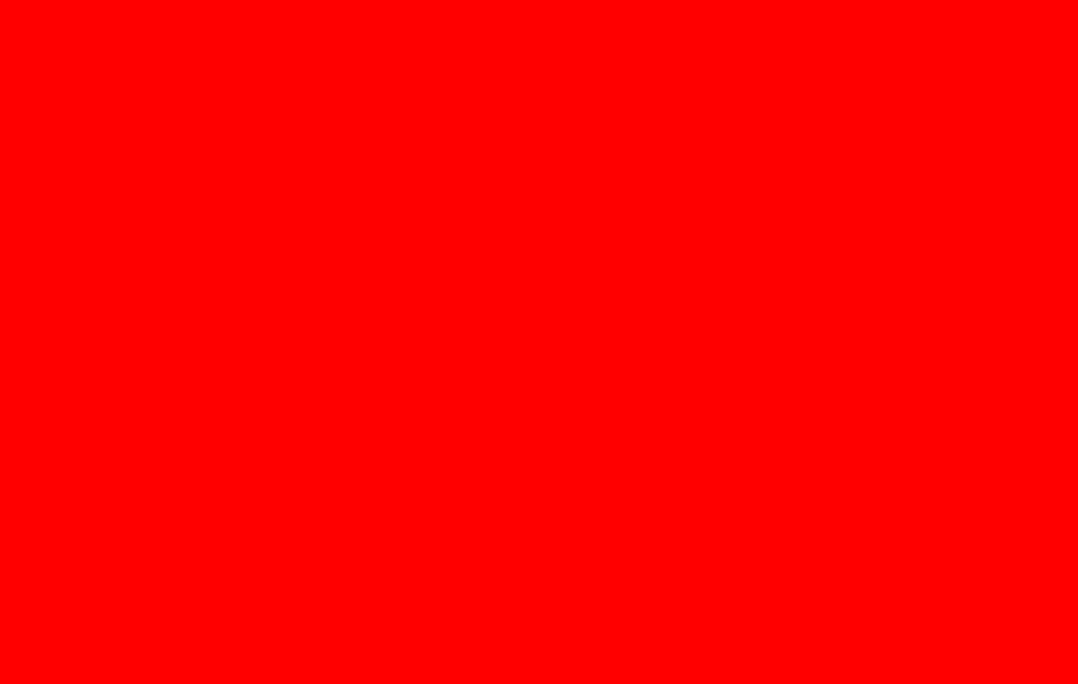
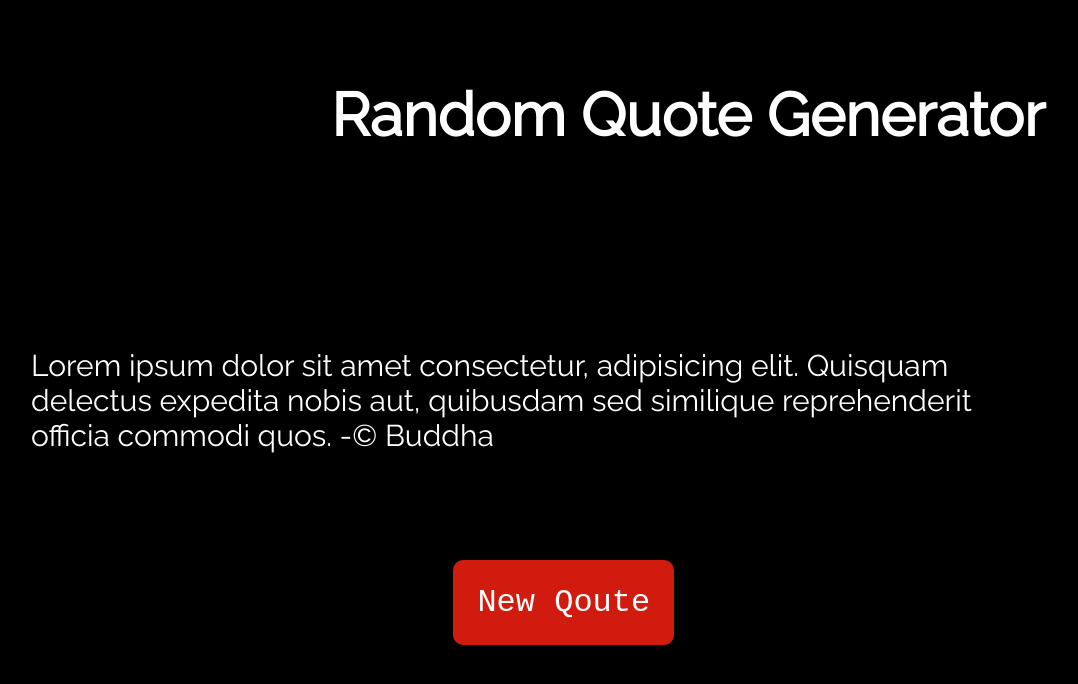
Before and after one commit to redhemd/js-pet-random-quotes, a website built with webpack: page src/index.html in a window 1280 px wide. Shown: the whole page, without its empty margins (97-1175 px from the left). Built offline with nearby package versions, Linux system fonts and the light colour scheme.

Commit message:
html-layout finished

```diff
--- a/src/index.html
+++ b/src/index.html
@@ -7,6 +7,17 @@
     <title>Random Quotes</title>
   </head>
   <body>
-    <div id="app" class="container"></div>
+    <div class="app">
+      <h1 class="main-title">Random Quote Generator</h1>
+    </div>
+    <p class="quote">
+      Lorem ipsum dolor sit amet consectetur, adipisicing elit. Quisquam
+      delectus expedita nobis aut, quibusdam sed similique reprehenderit officia
+      commodi quos. -© Buddha
+    </p>
+    <!-- <button class="new-quote">New Quote</button> -->
+    <div class="btn">
+      <button class="btn-1">New Qoute</button>
+    </div>
   </body>
 </html>
--- a/src/index.js
+++ b/src/index.js
@@ -1,4 +1 @@
-import './module'
 import './scss/index.scss'
-
-console.log('working')
--- a/src/module.js
+++ /dev/null
@@ -1,7 +0,0 @@
-console.log('Module.js')
-
-async function start() {
-  return await Promise.resolve('async working')
-}
-
-start().then(console.log())
--- a/src/scss/index.scss
+++ b/src/scss/index.scss
@@ -1,5 +1,121 @@
-$red: red;
+@import url('https://fonts.googleapis.com/css2?family=Raleway&display=swap');
+$black: black;
+
+* {
+  margin: 0;
+  padding: 0;
+  // box-sizing: border-box;
+}
 
 body {
-  background: $red;
+  background-color: $black;
+  width: 100%;
+  height: 100%;
+
+  .app {
+    color: white;
+    font-family: 'Raleway', sans-serif;
+    font-size: 30px;
+
+    width: 100%;
+    height: 80%;
+
+    position: absolute;
+    top: 50%;
+    left: 50%;
+    margin-right: -50%;
+    transform: translate(-50%, -50%);
+
+    max-width: 80%;
+
+    .main-title {
+      position: absolute;
+      left: 300px;
+      margin-bottom: 100px;
+
+      // background-color: red;
+    }
+  }
+
+  .quote {
+    position: absolute;
+
+    color: white;
+    font-family: 'Raleway', sans-serif;
+    font-size: 30px;
+    // background-color: blue;
+
+    top: 50%;
+    left: 50%;
+
+    margin-right: -50%;
+    transform: translate(-50%, -50%);
+
+    max-width: 80%;
+  }
+
+  .btn {
+    position: absolute;
+
+    top: 70%;
+    left: 43%;
+
+    .btn-1 {
+      font-family: 'Hack', monospace;
+      background: #d11b0e; //  #0f0f6d
+      color: #ffffff;
+      cursor: pointer;
+      font-size: 2em;
+      padding: 1.5rem;
+      border: 0;
+      transition: all 0.5s;
+      border-radius: 10px;
+      width: auto;
+      position: relative;
+
+      &::after {
+        content: '\003E';
+        font-family: 'Font Awesome 5 Pro';
+        font-weight: 400;
+        position: absolute;
+        left: 85%;
+        top: 31%;
+        right: 5%;
+        bottom: 0;
+        opacity: 0;
+      }
+
+      &:hover {
+        background: #ff2111;
+        transition: all 0.5s;
+        border-radius: 10px;
+        box-shadow: 0px 6px 15px #d11b0e;
+        padding: 1.5rem 3.5rem 1.5rem 1.5rem;
+
+        &::after {
+          opacity: 1;
+          transition: all 0.5s;
+        }
+      }
+    }
+  }
+
+  //   .new-quote {
+  //     position: absolute;
+
+  //     color: white;
+  //     font-family: 'Raleway', sans-serif;
+  //     font-size: 30px;
+  //     background-color: red;
+
+  //     top: 70%;
+  //     left: 50%;
+
+  //     margin-right: -50%;
+  //     transform: translate(-50%, -50%);
+
+  //     width: 300px;
+  //     height: 90px;
+  //     border-radius: 100px;
+  //   }
 }
```
